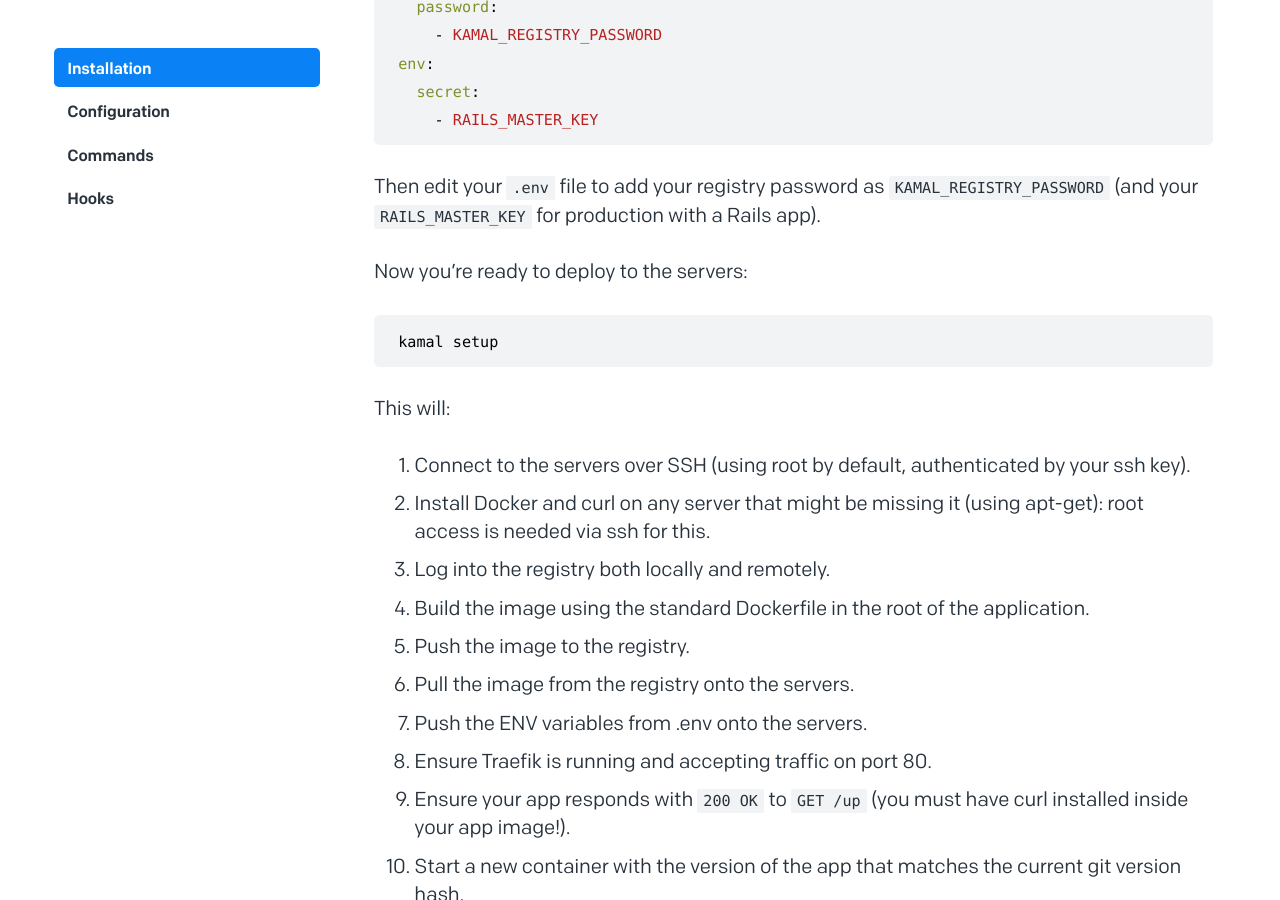
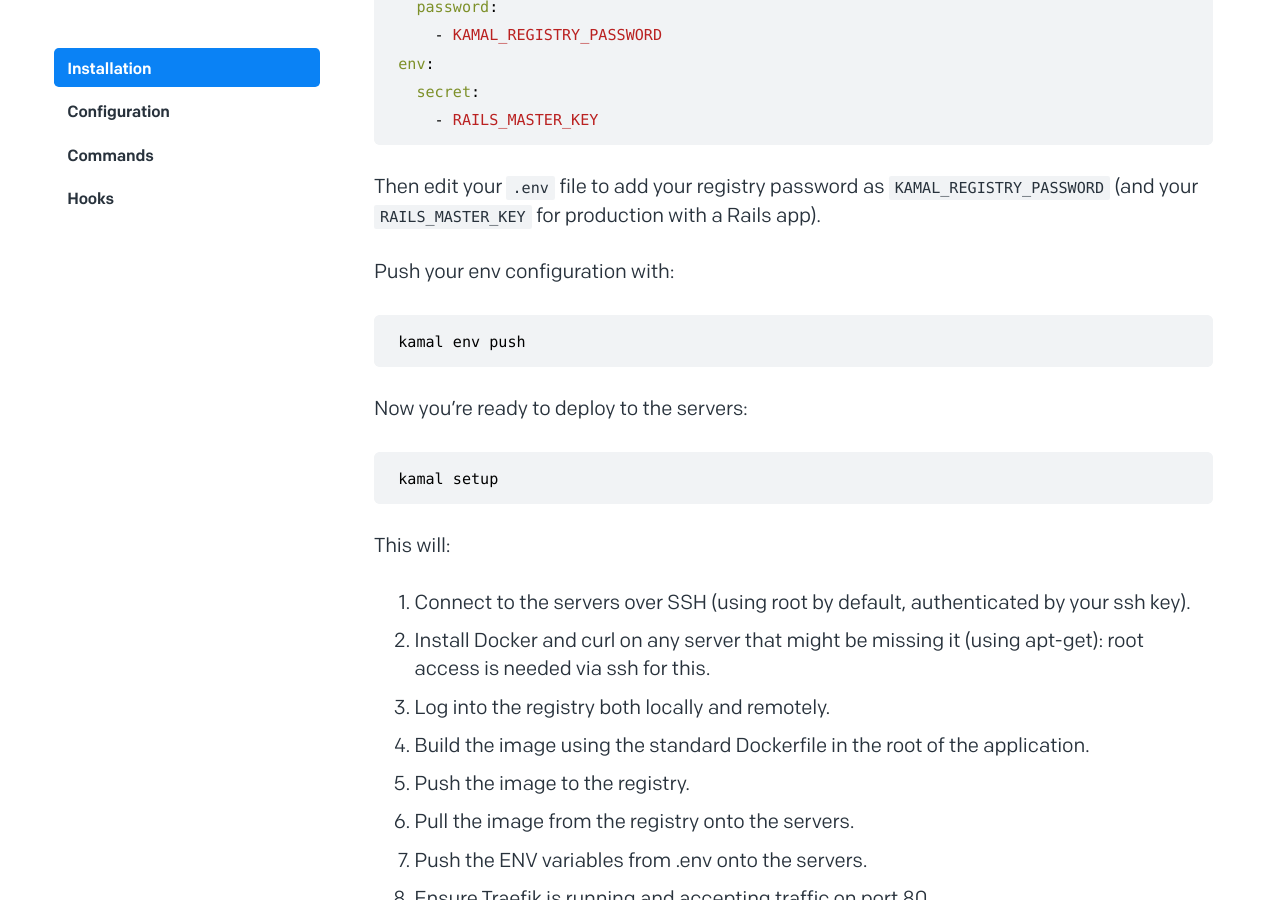
Before and after one commit to basecamp/kamal-site, a Jekyll site: the page built from docs/installation/index.md, in a window 1280 px wide and 900 px high, scrolled down 1081 px. Built offline with Jekyll 4.4.1, drawn with Linux system fonts in a browser that asks for light colours.

Commit message:
Add "env push" step to Installation page

````diff
--- a/docs/installation/index.md
+++ b/docs/installation/index.md
@@ -43,6 +43,12 @@ env:
 
 Then edit your `.env` file to add your registry password as `KAMAL_REGISTRY_PASSWORD` (and your `RAILS_MASTER_KEY` for production with a Rails app).
 
+Push your env configuration with:
+
+```
+kamal env push
+```
+
 Now you're ready to deploy to the servers:
 
 ```
````
